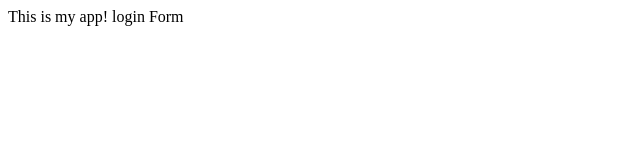
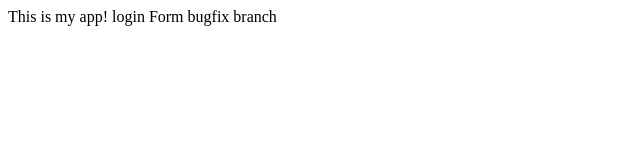
Before and after one commit to jin-unused-repos/myappsample, a plain HTML site: page index.html in a window 1280 px wide. Shown: the whole page, without its empty margins (0-640 px from the left). Drawn offline with Linux system fonts and the light colour scheme.

Commit message:
Added new branch

```diff
--- a/index.html
+++ b/index.html
@@ -5,5 +5,6 @@
 <body>
     This is my app!
     login Form
+    bugfix branch
 </body>
 </html>
```
